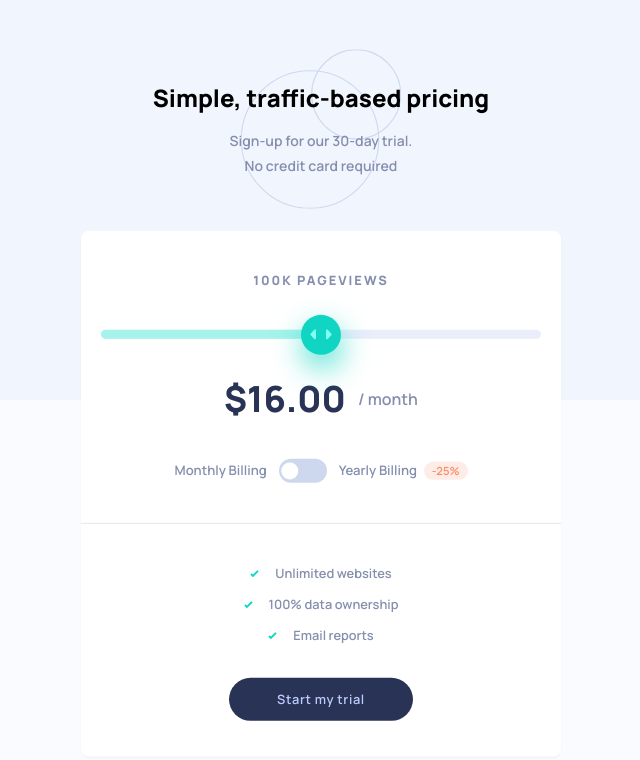
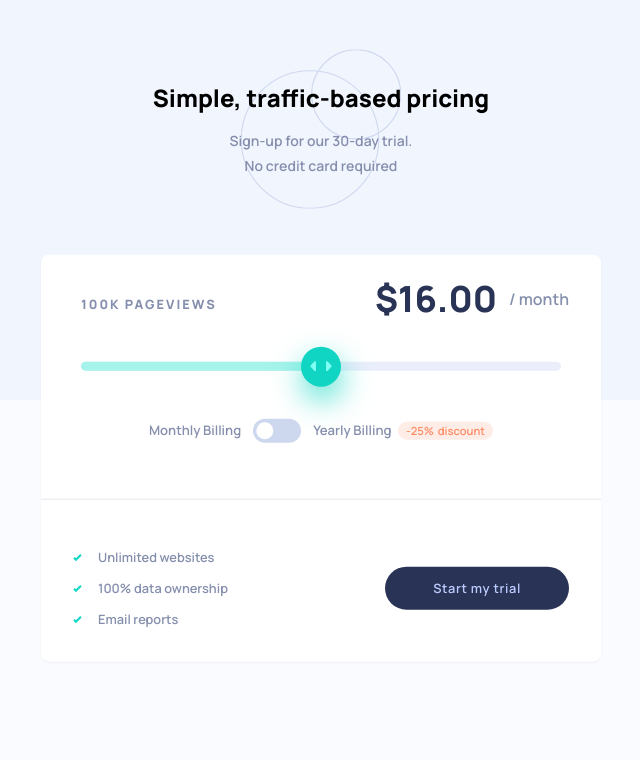
Before and after one commit to KruzadeR-VictoR/interactive_pricing_component-FM, a React (Vite) app: page / in a window 1280 px wide. Shown: the top 760 px of the page, without its empty margins (319-959 px from the left). Built offline with nearby package versions, Linux system fonts and the light colour scheme.

Commit message:
fixed desktop layout

```diff
--- a/src/App.tsx
+++ b/src/App.tsx
@@ -24,13 +24,13 @@ const handleToggle=()=>{
     circles:
       "absolute top-[50%] translate-y-[-50%] left-[50%]  translate-x-[-50%] scale-[1.1] z-[-9]",
     // card
-    card: "bg-White w-[90%] max-w-[30rem] mx-auto rounded-lg relative -top-[4rem] -translate-y-[20%] shadow-sm",
+    card: "bg-White w-[90%] max-w-[35rem] mx-auto rounded-lg relative -top-[4rem] -translate-y-[20%] shadow-sm",
     // top
-    top_section: "flex flex-col gap-10 p-5 pt-[2.5rem]",
+    top_section: "flex flex-col gap-10 md:gap-[3rem] p-5 pt-[2.5rem] md:p-10",
     card_heading:
-      "text-center text-[.8rem] font-800 uppercase text-GrayishBlue tracking-[2px]",
+      "text-center md:text-left text-[.8rem] font-800 uppercase text-GrayishBlue tracking-[2px]",
     slider: "slider bg-LightGrayishBlue1",
-    price: "flex justify-center items-center gap-3 text-GrayishBlue",
+    price: "flex justify-center items-center gap-3 text-GrayishBlue md:absolute md:right-[2rem] md:top-[1.5rem]",
     amount: "text-4xl font-800 text-DarkDesaturatedBlue",
     toggle:'toggle_switch bg-LightGrayishBlue2',
     toggleActive:'toggle_switch bg-LightGrayishBlue2 active',
@@ -39,9 +39,10 @@ const handleToggle=()=>{
     off_pecentage:
       "text-[.7rem] ml-1 bg-LightGrayishRed text-LightRed rounded-full px-2 py-[.1rem]",
     // bottom
-    bottom_section: "flex flex-col items-center gap-8 p-5 pb-9",
-    features: "flex flex-col items-center gap-3",
+    bottom_section: "flex flex-col md:flex-row items-center gap-8 p-5 pb-9 md:p-8",
+    features: "flex flex-col items-center md:items-start gap-3",
     feat: "text-[.8rem] text-GrayishBlue flex items-center gap-4",
+    startBtn_wrap:'flex-1 md:flex md:justify-end',
     startBtn:
       "bg-DarkDesaturatedBlue text-PaleBlue tracking-wider text-[.8rem] p-3 px-[3rem] rounded-full cursor-pointer hover:text-White",
   };
@@ -80,11 +81,11 @@ const handleToggle=()=>{
               <div className="toggle_icon bg-White"></div>
             </div>
             <div className={style.billing_text}>
-              Yearly Billing <span className={style.off_pecentage}>-25%</span>
+              Yearly Billing <span className={style.off_pecentage}>-25% <span className="hidden md:inline md:ml-[.1rem]">discount</span></span>
             </div>
           </div>
         </div>
-        <hr className="divider my-5" />
+        <hr className="divider my-5 md:my-4" />
         <div className={style.bottom_section}>
           <div className={style.features}>
             <div className={style.feat}>
@@ -100,7 +101,7 @@ const handleToggle=()=>{
               <img src={check} alt="check icon" /> Email reports
             </div>
           </div>
-          <div className="startBtn">
+          <div className={style.startBtn_wrap}>
             <button className={style.startBtn}>Start my trial</button>
           </div>
         </div>
```
